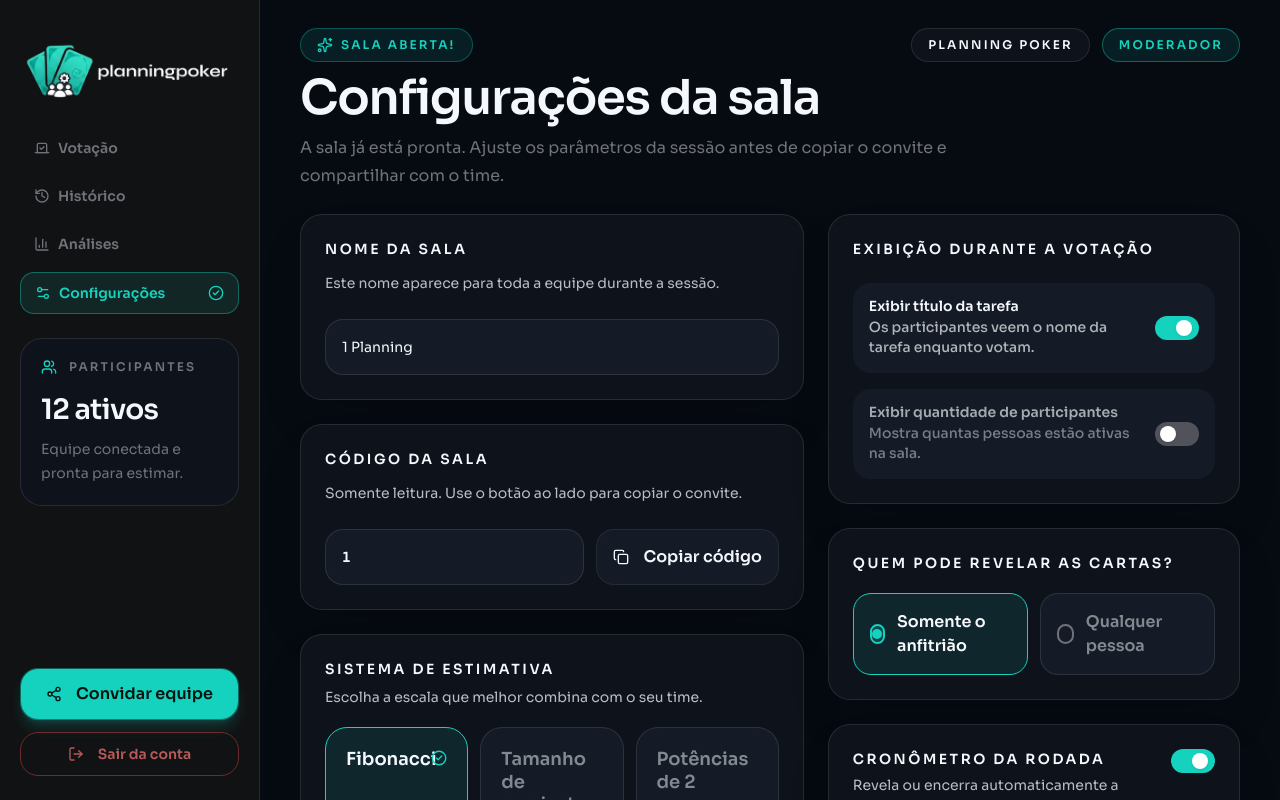
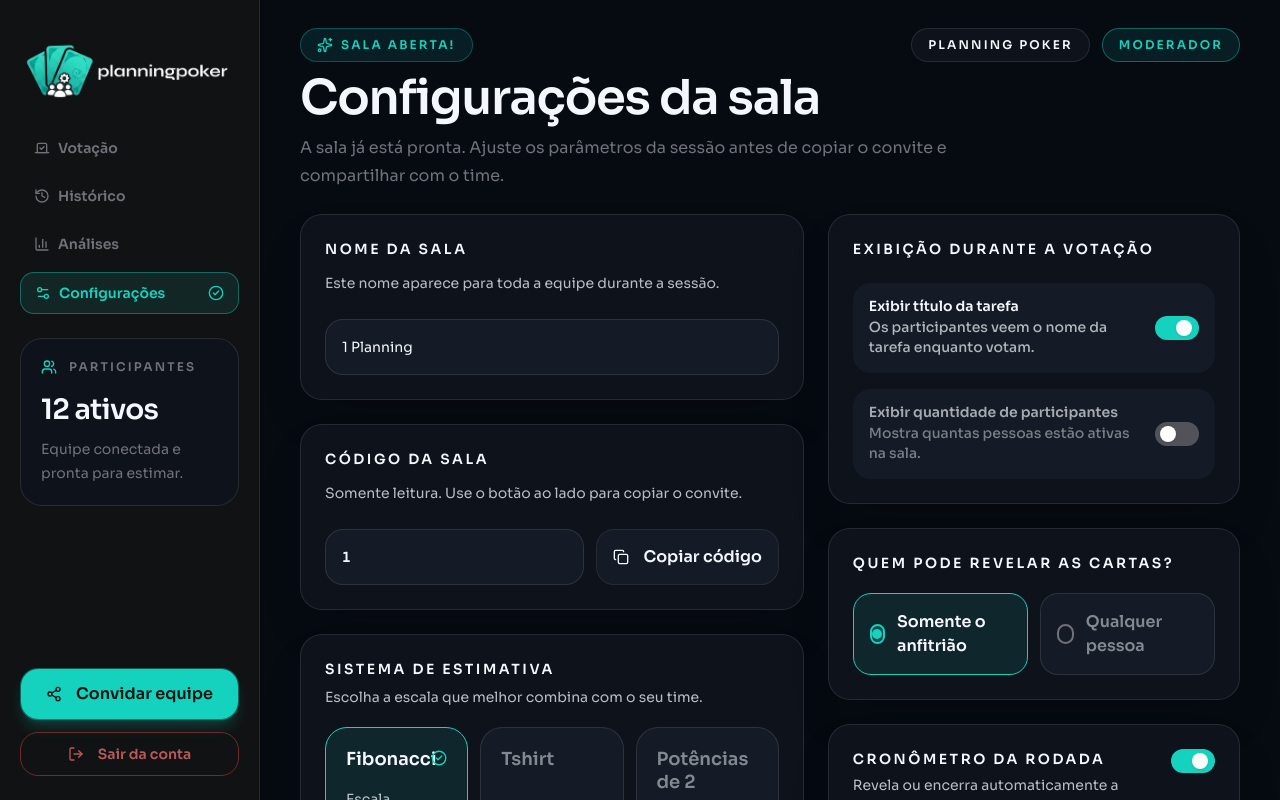
Before and after one commit to bythealice/planning_poker, a Next.js app: page /rooms/1 in a window 1280 px wide. Shown: the top 800 px of the page. Built offline with nearby package versions, Linux system fonts and the light colour scheme.

Commit message:
feat: update tshirt title in room settings for clarity

```diff
--- a/src/features/rooms/content/room-settings-copy.ts
+++ b/src/features/rooms/content/room-settings-copy.ts
@@ -41,7 +41,7 @@ export const roomSettingsCopy = {
         values: ["1", "2", "3", "5", "8", "13", "21", "34", "55", "89", "?"],
       },
       tshirt: {
-        title: "Tamanho de camiseta",
+        title: "Tshirt",
         description: "Escala simples para alinhamento rápido de complexidade.",
         values: ["PP", "P", "M", "G", "GG"],
       },
```
